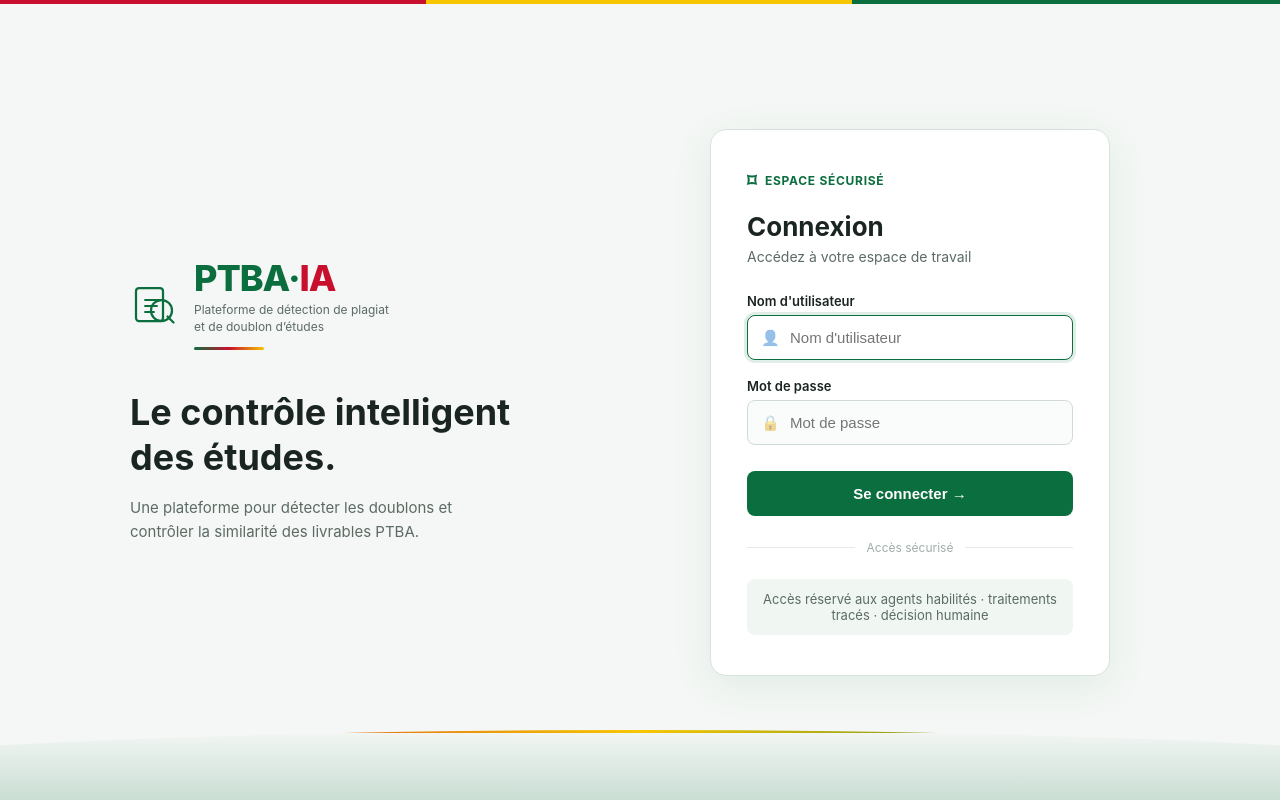
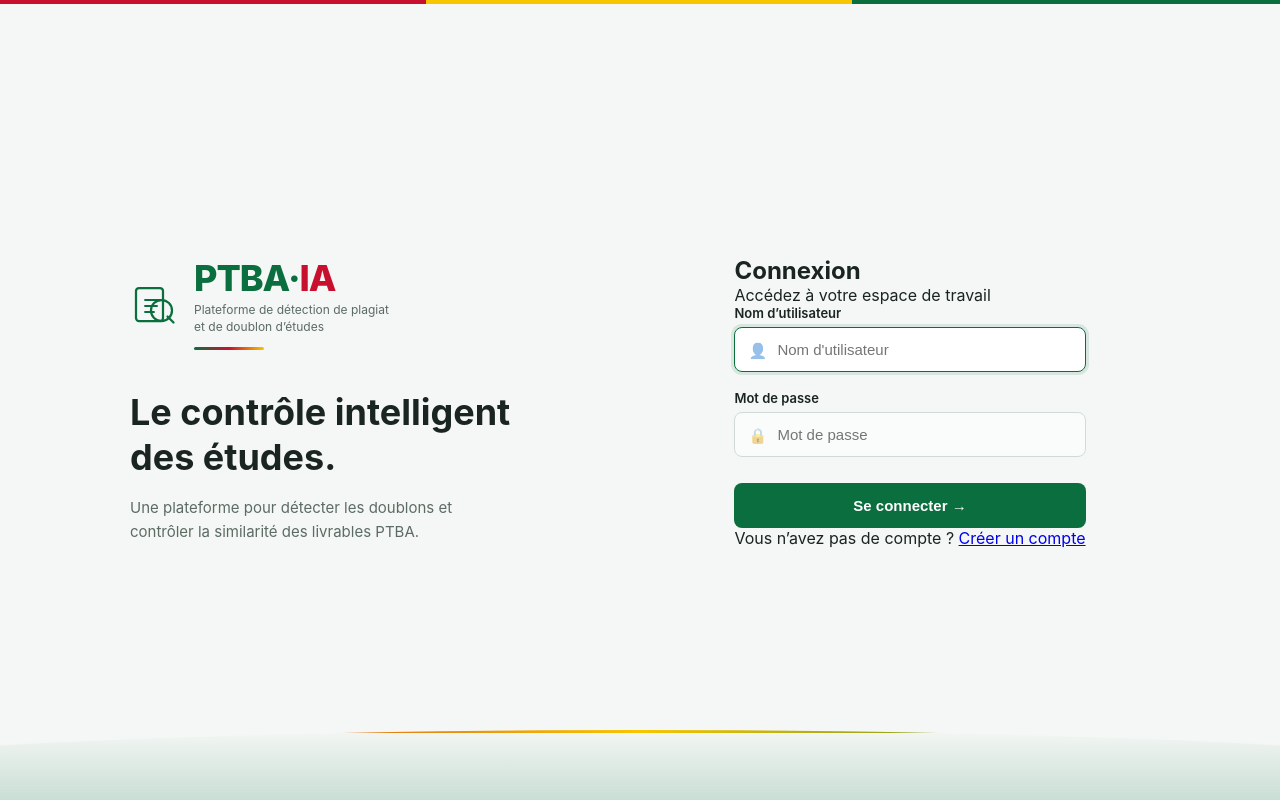
Before and after one commit to ZombreChristian/detecteur_de_plagiat, a Django app: page /connexion/ in a window 1280 px wide. Run offline with Django 5.2, Linux system fonts and the light colour scheme.

Commit message:
feat: ajouter la section compte sur la connexion

```diff
--- a/frontend/templates/login.html
+++ b/frontend/templates/login.html
@@ -32,11 +32,11 @@
       <p class="desc">Une plateforme pour détecter les doublons et contrôler la similarité des livrables PTBA.</p>
     </div>
 
-    <div class="login-right">
-      <div class="card">
-        <div class="secure-badge"><span class="shield">⌑</span> ESPACE SÉCURISÉ</div>
+    <!-- Partie droite (formulaire) -->
+    <section class="login-right">
+      <div class="login-card">
         <h2>Connexion</h2>
-        <p class="lede">Accédez à votre espace de travail</p>
+        <p class="login-lede">Accédez à votre espace de travail</p>
 
         <form method="post">
           {% csrf_token %}
@@ -45,30 +45,32 @@
           {% endif %}
 
           <div class="field">
-            <label>{{ form.username.label }}</label>
+            <label>Nom d’utilisateur</label>
             <div class="input-wrap">
               <span class="icon">👤</span>
               {{ form.username }}
             </div>
-            {% for error in form.username.errors %}<small class="error">{{ error }}</small>{% endfor %}
           </div>
 
           <div class="field">
-            <label>{{ form.password.label }}</label>
+            <label>Mot de passe</label>
             <div class="input-wrap">
               <span class="icon">🔒</span>
               {{ form.password }}
             </div>
-            {% for error in form.password.errors %}<small class="error">{{ error }}</small>{% endfor %}
           </div>
 
-          <button type="submit" class="btn-login">Se connecter →</button>
+          <button type="submit" class="btn-login">
+            Se connecter →
+          </button>
         </form>
 
-        <div class="divider"><span>Accès sécurisé</span></div>
-        <p class="access-note">Accès réservé aux agents habilités · traitements tracés · décision humaine</p>
+        <p class="create-account">
+          Vous n’avez pas de compte ?
+          <a href="#">Créer un compte</a>
+        </p>
       </div>
-    </div>
+    </section>
   </div>
 
   <div class="bottom-wave" aria-hidden="true"></div>
```
